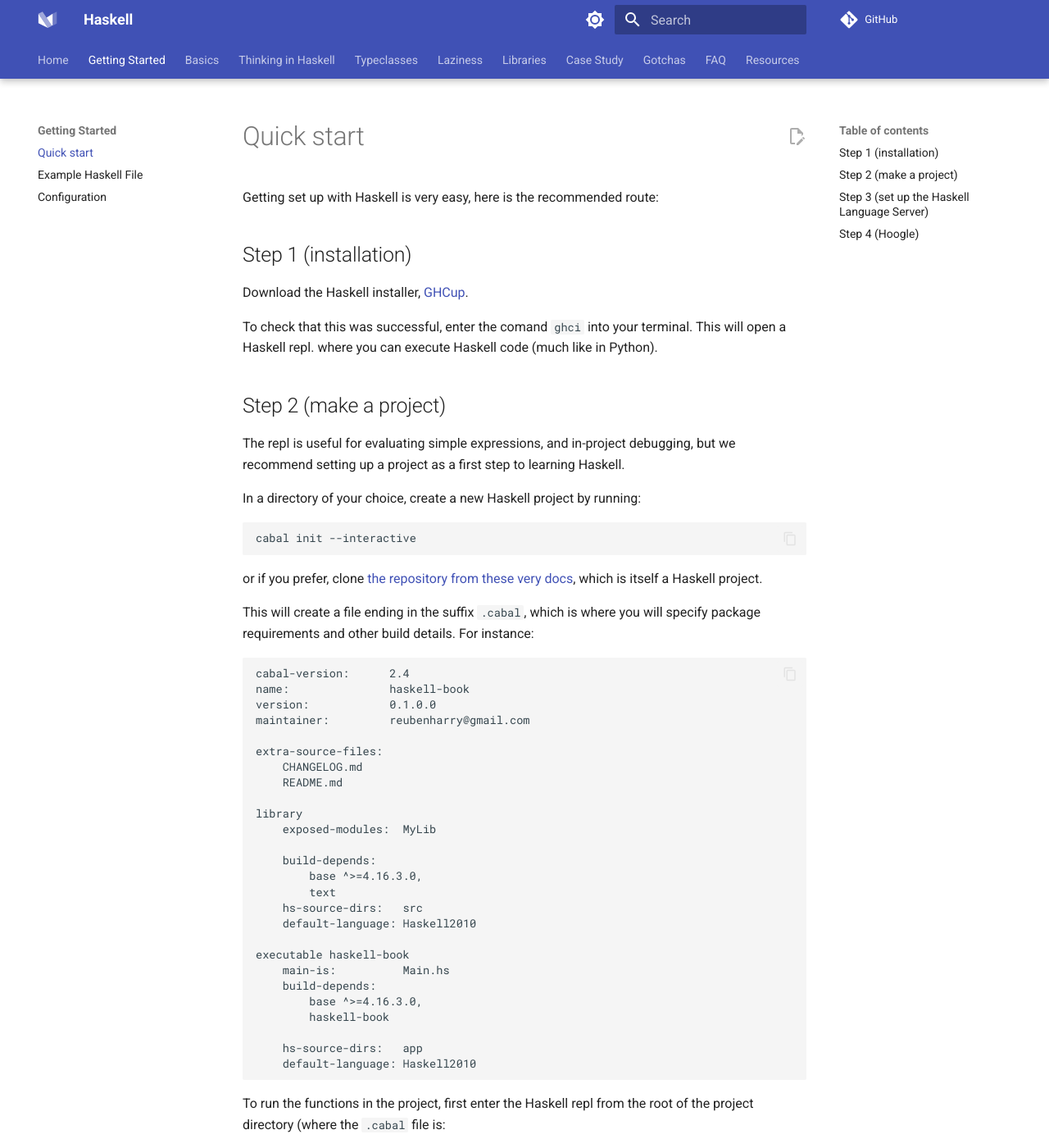
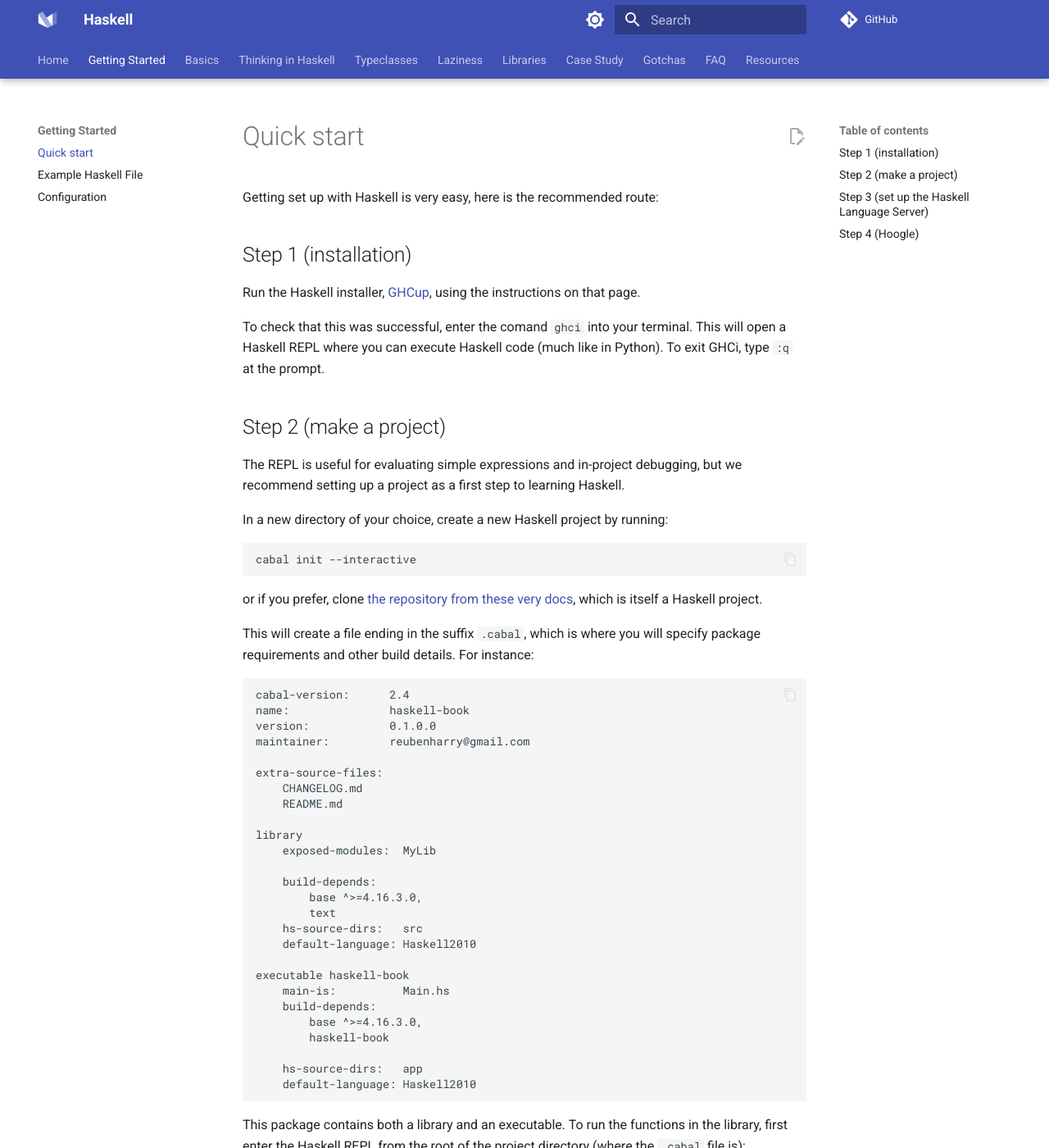
Before and after one commit to reubenharry/haskell-docs, an MkDocs documentation site: the page built from docs/docs/gettingstarted/overview.md, in a window 1280 px wide and 1400 px high. Shown: the whole window at 82% size. Built offline with MkDocs 1.6.1 and Material for MkDocs 9.7.7, drawn with Linux system fonts in a browser that asks for light colours; comment, search, counter and statistics services are not loaded; some of the changed text lies outside the part shown.

Commit message:
Various updates to the Getting Started overview page

````diff
--- a/docs/docs/gettingstarted/overview.md
+++ b/docs/docs/gettingstarted/overview.md
@@ -6,16 +6,16 @@ Getting set up with Haskell is very easy, here is the recommended route:
 
 ## Step 1 (installation)
 
-Download the Haskell installer, [GHCup](https://www.haskell.org/ghcup/).
+Run the Haskell installer, [GHCup](https://www.haskell.org/ghcup/), using the instructions on that page.
 
-To check that this was successful, enter the comand `ghci` into your terminal. This will open a Haskell repl. where you can execute Haskell code (much like in Python).
+To check that this was successful, enter the comand `ghci` into your terminal. This will open a Haskell REPL where you can execute Haskell code (much like in Python).  To exit GHCi, type `:q` at the prompt.
 
 
 ## Step 2 (make a project)
 
-The repl is useful for evaluating simple expressions, and in-project debugging, but we recommend setting up a project as a first step to learning Haskell.
+The REPL is useful for evaluating simple expressions and in-project debugging, but we recommend setting up a project as a first step to learning Haskell.
 
-In a directory of your choice, create a new Haskell project by running:
+In a new directory of your choice, create a new Haskell project by running:
 
 ```bash
 cabal init --interactive
@@ -54,10 +54,10 @@ executable haskell-book
     default-language: Haskell2010
 ```
 
-To run the functions in the project, first enter the Haskell repl from the root of the project directory (where the `.cabal` file is:
+This package contains both a library and an executable.  To run the functions in the library, first enter the Haskell REPL from the root of the project directory (where the `.cabal` file is):
 
 ```bash
-cabal v2-repl
+cabal repl
 ```
 
 And then do:
@@ -67,19 +67,19 @@ And then do:
 > someFunc
 ```
 
-To compile your project into an executable:
+To build and run the executable:
+
+```bash
+cabal run haskell-book
+```
+
+You can also build the executable without running it, which is useful for checking if you have compile errors or warnings:
 
 ```bash
 cabal build
 ```
 
-which you can run with:
-
-```bash
-cabal run haskell-book
-```
-
-This will run whatever program is labeled `main` in `/app/Main.hs`.
+Becuase the `haskell-book` section of the cabal file gives a source directory of `app` and a main source file of `Main.hs`, this will run the variable called `main` in `app/Main.hs`.
 
 ## Step 3 (set up the Haskell Language Server)
 
````
